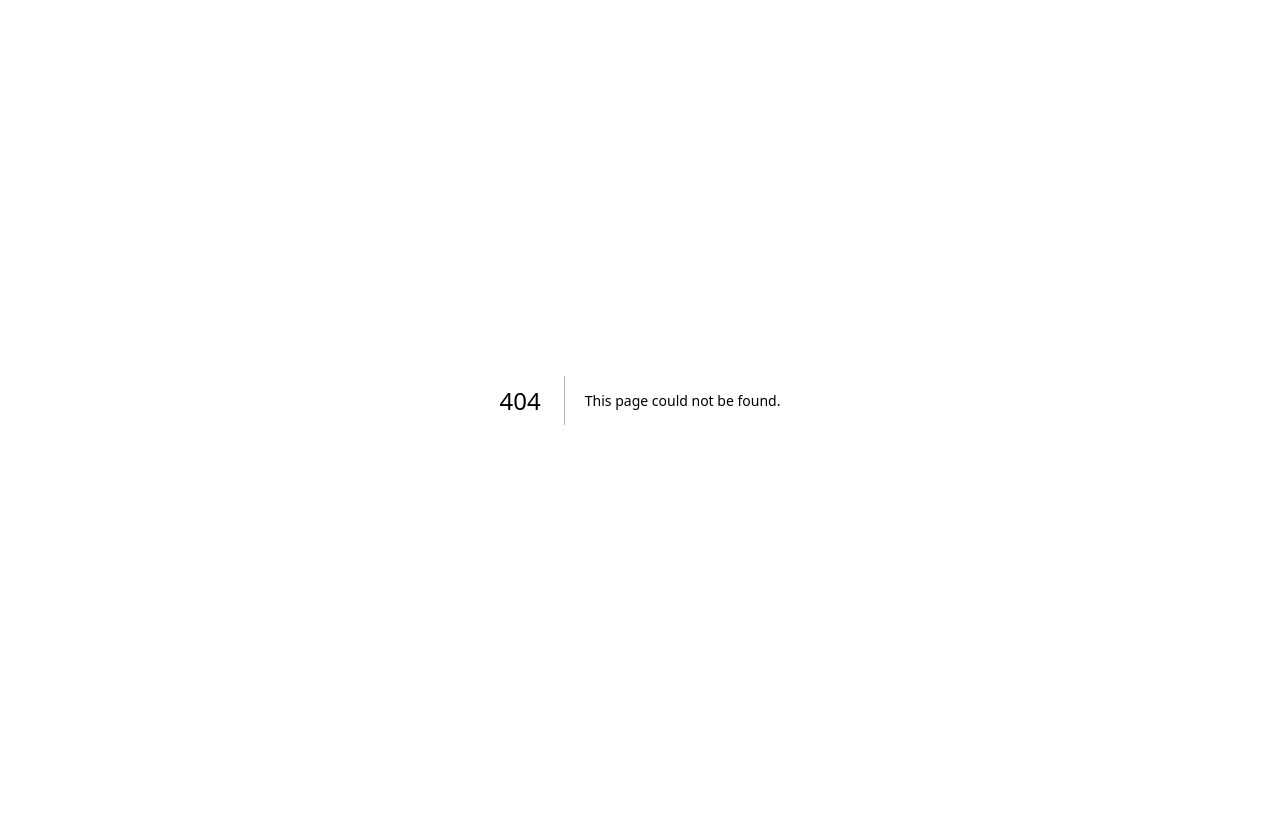
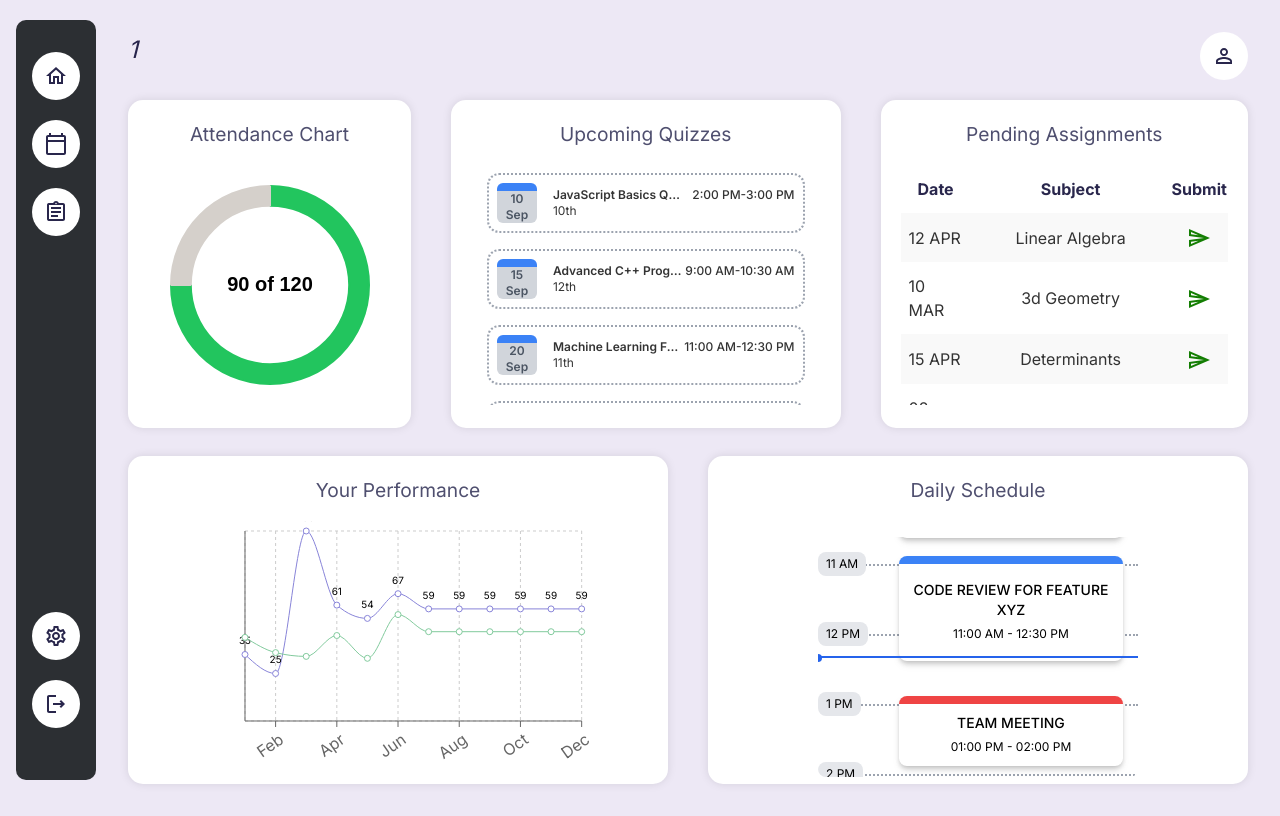
Before and after one commit to Lavya-Thapar/SIH-24, a Next.js app: page /dashboard/1 in a window 1280 px wide. Before the commit this address had no page. Built offline with nearby package versions, Linux system fonts and the light colour scheme.

Commit message:
dashboard pics + minor wiring

```diff
--- /dev/null
+++ b/src/app/dashboard/[subjectName]/page.tsx
@@ -0,0 +1,49 @@
+import Navbar from "@/app/components/Navbar";
+import NavIcon from "@/app/components/NavIcon";
+import PermIdentityIcon from "@mui/icons-material/PermIdentity";
+import Container from "@/app/components/Container";
+import AssignmentTable from "@/app/components/AssignmentTable";
+import EventCalendar from "@/app/components/Calendar/EventCalendar";
+import UpcomingQuizzes from "@/app/components/Quizzes/UpcomingQuizzes";
+import AttendanceChart from "@/app/components/Charts/AttendanceChart";
+import LineChart from "@/app/components/Charts/LineChart";
+
+export default function SubjectDashboard({
+  params: { subjectName },
+}: {
+  params: {
+    subjectName: string;
+  };
+}) {
+  return (
+    <div className="bg-dirty-white min-h-screen w-full box-border">
+      <Navbar AddAssignment="True" />
+      <div className="p-8 pl-32 w-fit mx-auto">
+        <div className="flex justify-between">
+          <div className="flex font-normal italic text-[1.5rem] text-[#04002DD9]">
+            {subjectName.replaceAll("%20", " ")}
+          </div>
+          <div>
+            <NavIcon icon={<PermIdentityIcon />} />
+          </div>
+        </div>
+        <div className="flex flex-col gap-7">
+          <div className="flex flex-col lg:flex-row justify-start gap-10">
+            <Container head="Attendance Chart" comp={<AttendanceChart />} />
+            <Container head="Upcoming Quizzes" comp={<UpcomingQuizzes />} />
+            <Container head="Pending Assignments" comp={<AssignmentTable />} />
+          </div>
+          <div className="flex flex-col lg:flex-row justify-start gap-10">
+            <Container head="Your Performance" comp={<LineChart />} />
+            <Container
+              head="Daily Schedule"
+              comp={
+                <EventCalendar height={70} timeLineStart={8} timeLineEnd={22} />
+              }
+            />
+          </div>
+        </div>
+      </div>
+    </div>
+  );
+}
--- a/src/app/page.tsx
+++ b/src/app/page.tsx
@@ -35,7 +35,7 @@ const Navbar = () => {
           Login
         </Link>
         <Link
-          href="/sign-up"
+          href="/login"
           className="px-5 py-2 border-dark-blue border-2 rounded-lg text-dark-blue hover:bg-dark-blue hover:text-white transition"
         >
           Sign Up
@@ -64,7 +64,7 @@ const Hero = () => {
           .
         </p>
         <Link
-          href="/sign-up"
+          href="/login"
           className="block w-fit mx-auto mt-5 px-5 py-3 bg-dark-blue rounded-lg text-white"
         >
           Get Started
@@ -72,8 +72,8 @@ const Hero = () => {
       </div>
       <Image
         src="/landing-page/dashboard-pic.png"
-        width={1447}
-        height={922}
+        width={1919}
+        height={1045}
         alt="dashboard-page image"
         className="grow ring-2 ring-offset-4 ring-dark-blue aspect-video mx-auto rounded-lg mt-10 w-[90%] md:w-[80%] lg:w-[70%] bg-gray-400"
       />
@@ -186,8 +186,13 @@ const Description = () => {
           </li>
         </ul>
       </div>
-      {/* // TODO: Replace this div with image on mobile */}
-      <div className="w-60 hidden md:block aspect-[9/12] mx-auto bg-gray-400 rounded-lg"></div>
+      <Image
+        src="/landing-page/dashboard-phone.png"
+        width={747}
+        height={947}
+        alt="dashboard-page image"
+        className="w-60 hidden md:block aspect-[9/12] mx-auto rounded-lg"
+      />
     </div>
   );
 };
@@ -199,7 +204,7 @@ const Footer = () => {
         Interested in bringing StudyMate to your school? Try it out now
       </p>
       <Link
-        href="sign-up"
+        href="login"
         className="rounded-2xl border-2 border-dirty-white px-5 py-2 text-lg text-dirty-white hover:bg-dirty-white hover:text-black/70 transition-colors"
       >
         Login / Sign up
@@ -210,7 +215,7 @@ const Footer = () => {
 
 export default function Home() {
   return (
-    <main className="bg-dirty-white pb-10">
+    <main className="bg-white pb-10">
       <Navbar />
       <div aria-hidden="true" className="pt-24"></div>
       <Hero />
--- a/src/app/subjects/SubjectBlock.tsx
+++ b/src/app/subjects/SubjectBlock.tsx
@@ -1,4 +1,5 @@
 import MoreVertOutlinedIcon from "@mui/icons-material/MoreVertOutlined";
+import Link from "next/link";
 
 interface props {
   name: string;
@@ -22,9 +23,12 @@ export default function SubjectBlock({
         style={{ backgroundColor: color }}
       >
         <div className="flex justify-between items-center">
-          <div className="text-[1.4rem] hover:underline overflow-hidden text-ellipsis whitespace-nowrap max-w-[80%]">
+          <Link
+            href={`/dashboard/${name}`}
+            className="block text-[1.4rem] hover:underline overflow-hidden text-ellipsis whitespace-nowrap max-w-[80%]"
+          >
             {name}
-          </div>
+          </Link>
           <div className="p-2 hover hover:cursor-pointer hover:rounded-[50%]">
             <MoreVertOutlinedIcon />
           </div>
```
Also changed, not shown: public/landing-page/dashboard-phone.png (added), public/landing-page/dashboard-pic.png.
